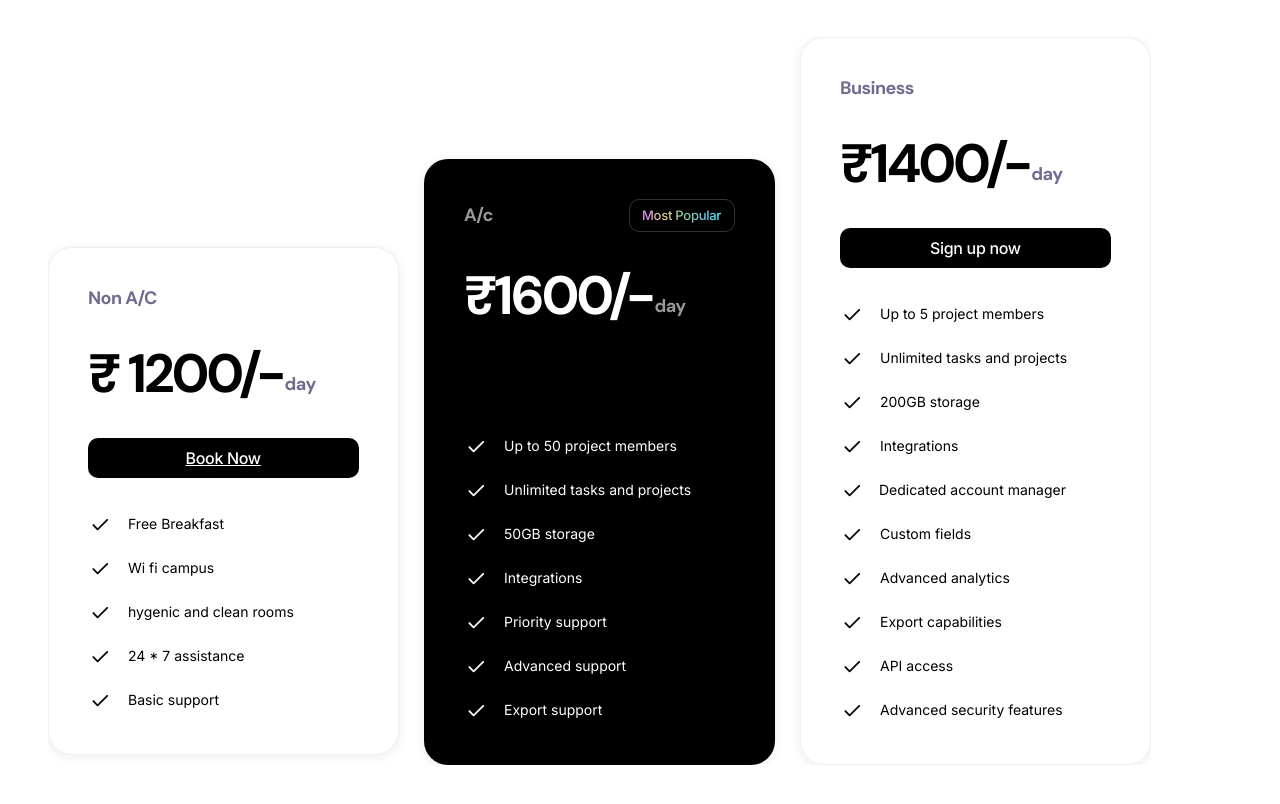
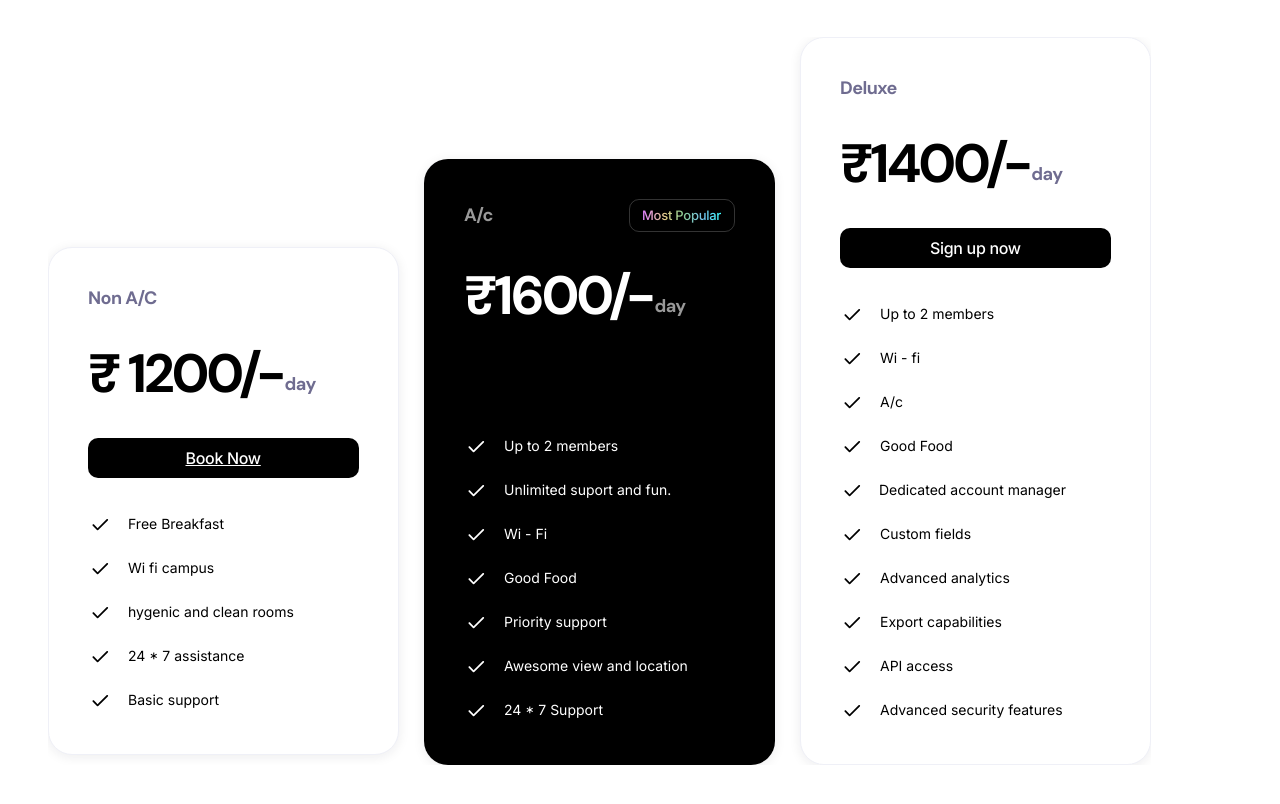
Before and after one commit to Bdkzzz/KnH-Homestays, a website built with Parcel: page index.html in a window 1280 px wide. Shown: the part 4378-5182 px from the top of the page. Built offline with nearby package versions, Linux system fonts and the light colour scheme; files whose address does not match are found by name.

Commit message:
Div Edits

```diff
--- a/index.html
+++ b/index.html
@@ -381,7 +381,7 @@
                   <img class="icons14" alt="" src="./public/icons-14.svg" />
 
                   <div class="up-to-50-project-members-wrapper">
-                    <div class="up-to-50">Up to 50 project members</div>
+                    <div class="up-to-50">Up to 2 members</div>
                   </div>
                 </div>
                 <div class="icons-parent4">
@@ -389,7 +389,7 @@
 
                   <div class="unlimited-tasks-and-projects-wrapper">
                     <div class="unlimited-tasks-and">
-                      Unlimited tasks and projects
+                      Unlimited suport and fun.
                     </div>
                   </div>
                 </div>
@@ -397,14 +397,14 @@
                   <img class="icons16" alt="" src="./public/icons-14.svg" />
 
                   <div class="gb-storage-wrapper">
-                    <div class="gb-storage">50GB storage</div>
+                    <div class="gb-storage">Wi - Fi </div>
                   </div>
                 </div>
                 <div class="icons-parent6">
                   <img class="icons17" alt="" src="./public/icons-14.svg" />
 
                   <div class="integrations-wrapper">
-                    <div class="integrations">Integrations</div>
+                    <div class="integrations">Good Food</div>
                   </div>
                 </div>
                 <div class="icons-parent7">
@@ -418,20 +418,20 @@
                   <img class="icons19" alt="" src="./public/icons-14.svg" />
 
                   <div class="advanced-support-wrapper">
-                    <div class="advanced-support">Advanced support</div>
+                    <div class="advanced-support">Awesome view and location</div>
                   </div>
                 </div>
                 <div class="icons-parent9">
                   <img class="icons20" alt="" src="./public/icons-14.svg" />
 
                   <div class="export-support-wrapper">
-                    <div class="export-support">Export support</div>
+                    <div class="export-support">24 * 7 Support</div>
                   </div>
                 </div>
               </div>
             </div>
             <div class="pricing-card2">
-              <b class="subtitle2">Business</b>
+              <b class="subtitle2">Deluxe</b>
               <div class="price-container">
                 <b class="price2">₹1400/-</b>
                 <div class="frame-wrapper4">
@@ -451,7 +451,7 @@
                   <img class="icons21" alt="" src="./public/icons-9.svg" />
 
                   <div class="up-to-5-project-members-wrapper">
-                    <div class="up-to-5">Up to 5 project members</div>
+                    <div class="up-to-5">Up to 2 members</div>
                   </div>
                 </div>
                 <div class="icons-parent11">
@@ -459,7 +459,7 @@
 
                   <div class="unlimited-tasks-and-projects-container">
                     <div class="unlimited-tasks-and1">
-                      Unlimited tasks and projects
+                      Wi - fi
                     </div>
                   </div>
                 </div>
@@ -467,7 +467,7 @@
                   <img class="icons23" alt="" src="./public/icons-9.svg" />
 
                   <div class="gb-storage-container">
-                    <div class="gb-storage1">200GB storage</div>
+                    <div class="gb-storage1">A/c</div>
                   </div>
                 </div>
                 <div class="frame-parent12">
@@ -475,7 +475,7 @@
                     <img class="icons24" alt="" src="./public/icons-9.svg" />
 
                     <div class="integrations-container">
-                      <div class="integrations1">Integrations</div>
+                      <div class="integrations1">Good Food</div>
                     </div>
                   </div>
                   <div class="icons-parent14">
```
Also changed, not shown: README.md.
